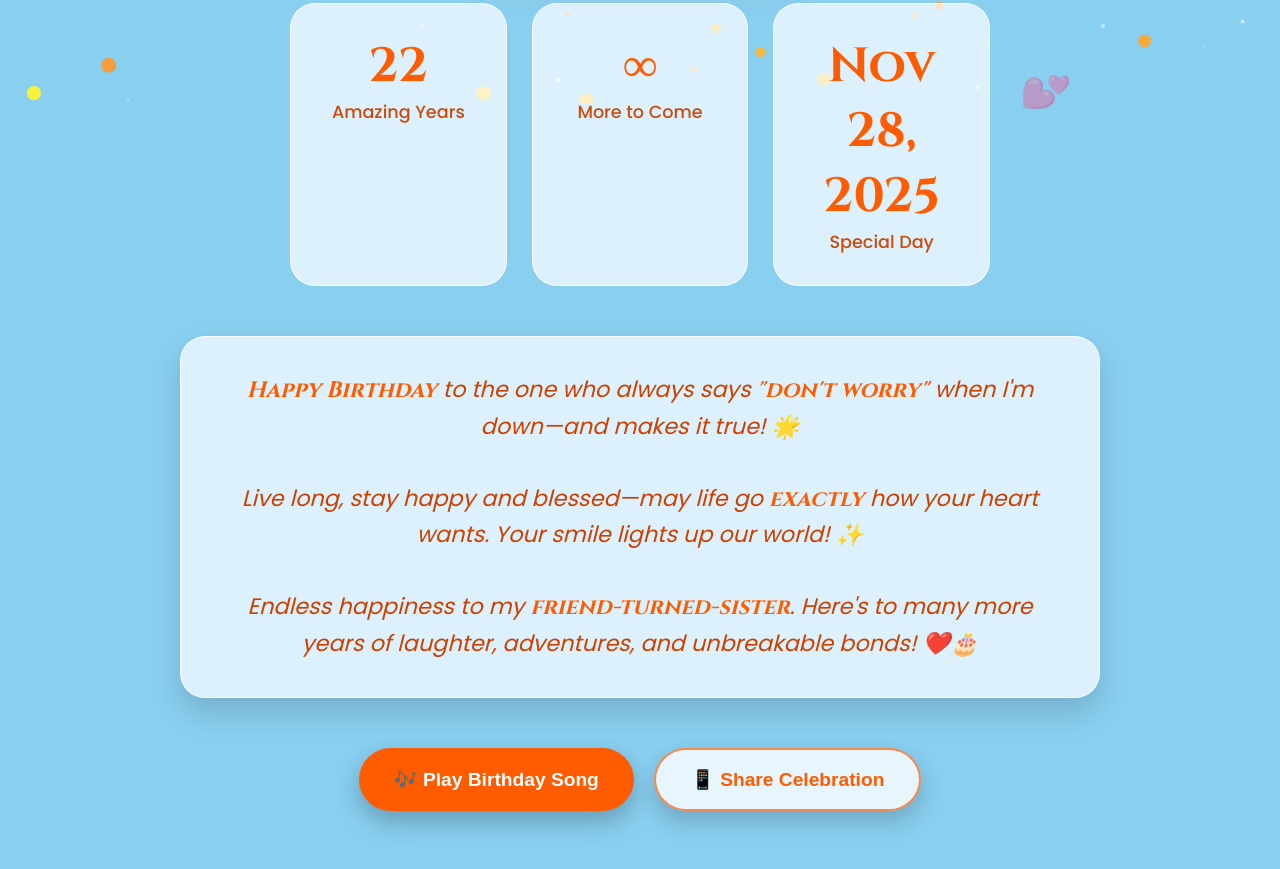
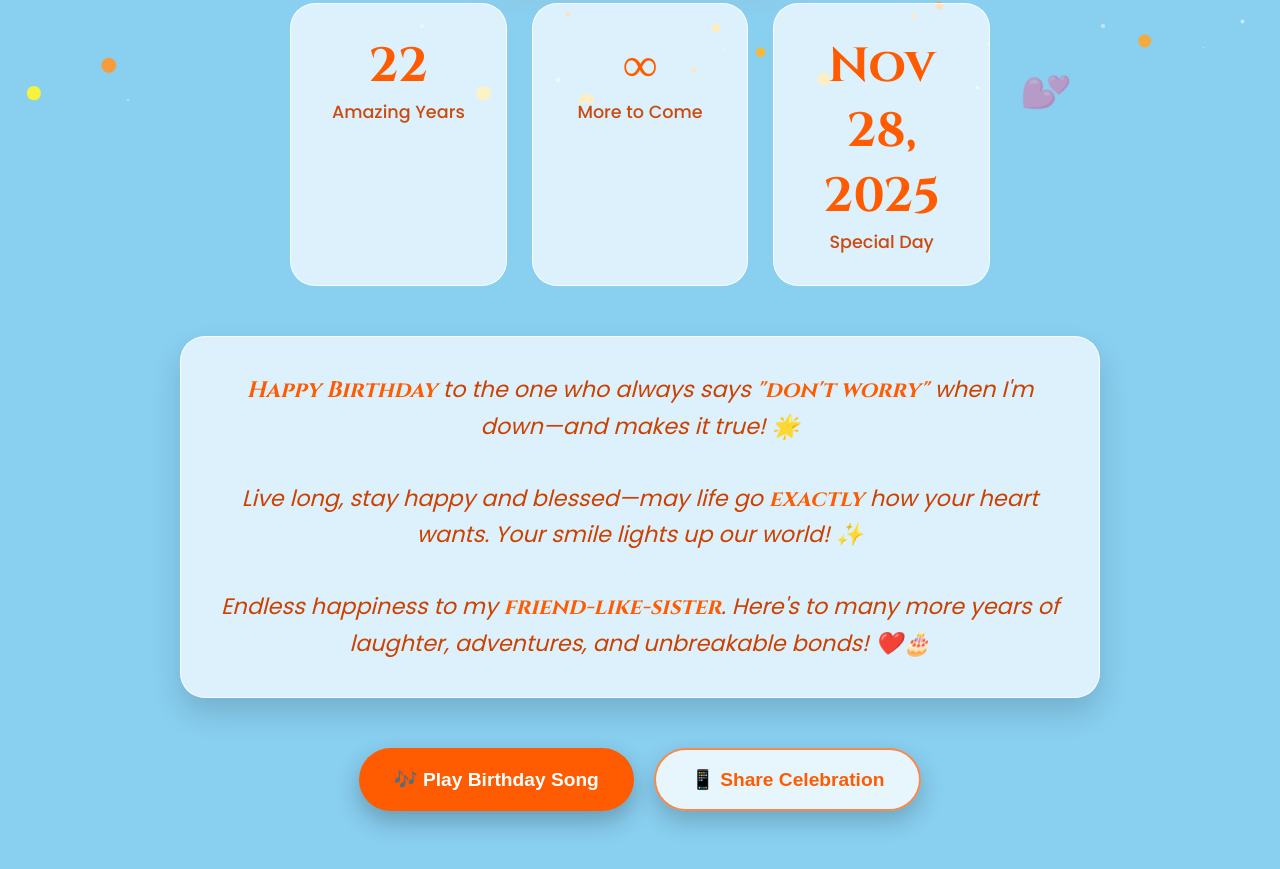
Before and after one commit to stevedeepak/keerthana, a plain HTML site: page index.html in a window 1280 px wide. Shown: the part 697-1566 px from the top of the page. Drawn offline with Linux system fonts and the light colour scheme.

Commit message:
Update index.html

```diff
--- a/index.html
+++ b/index.html
@@ -269,7 +269,7 @@
         <div class="wish-message">
             <strong>Happy Birthday</strong> to the one who always says <strong>"don't worry"</strong> when I'm down—and makes it true! 🌟<br><br>
             Live long, stay happy and blessed—may life go <strong>exactly</strong> how your heart wants. Your smile lights up our world! ✨<br><br>
-            Endless happiness to my <strong>friend-turned-sister</strong>. Here's to many more years of laughter, adventures, and unbreakable bonds! ❤️🎂
+            Endless happiness to my <strong>friend-like-sister</strong>. Here's to many more years of laughter, adventures, and unbreakable bonds! ❤️🎂
         </div>
 
         <div class="action-buttons">
```
